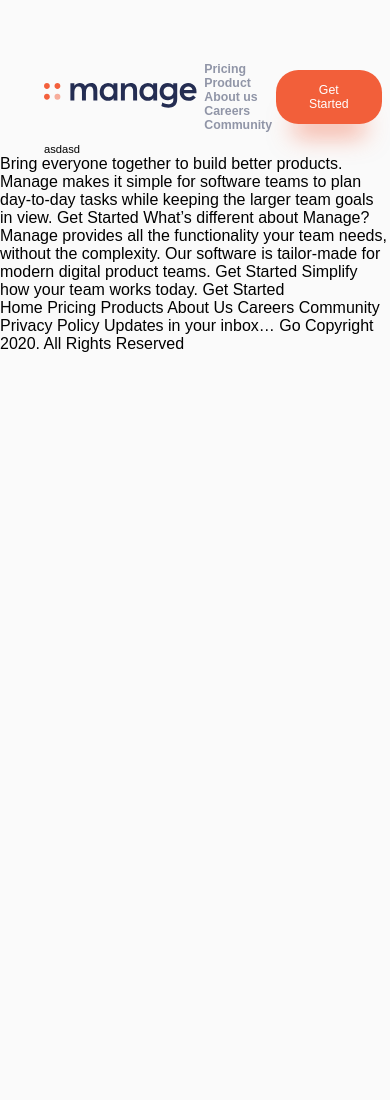
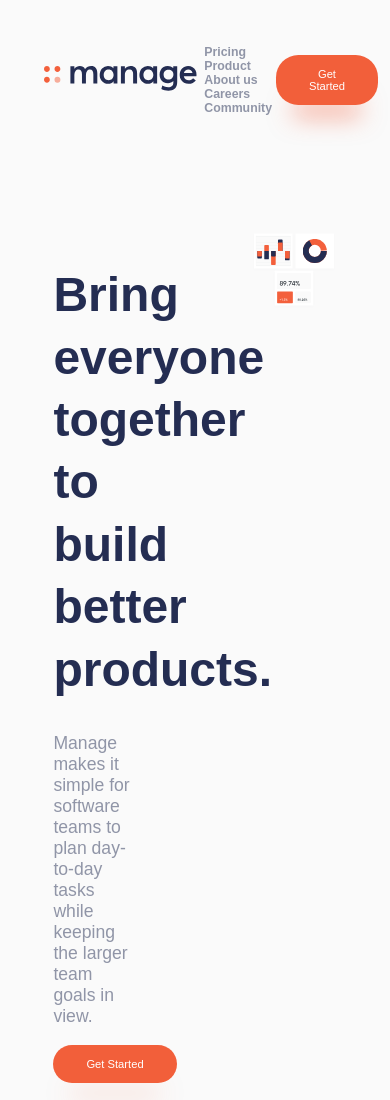
Before and after one commit to MarkusHeine/frontend-mentor-Manage-landing-page, a website built with webpack: page src/index.html in a window 390 px wide. Shown: the top 1100 px of the page. Before the commit the page ends 945 px from the top, so only its background shows below. Built offline with nearby package versions, Linux system fonts and the light colour scheme; files whose address does not match are found by name; a web font is replaced by a local one.

Commit message:
about section mobile & desktop

```diff
--- a/src/css/main.css
+++ b/src/css/main.css
@@ -1,7 +1,7 @@
 body {
     width: 100vw;
     min-height: 100vh;
-    margin: 6vh 0;
+    margin: 4vh 0;
     background-color: hsl(0, 0%, 98%);
     background-image: url("../assets/images/backgrounds/bg-simplify-section-desktop.svg");
     background-size: cover;
@@ -58,11 +58,24 @@
 
 button {
     font-family: "Be Vietnam", sans-serif;
-    font-size: 1.1em;
+    font-size: 0.7rem;
     -webkit-box-shadow: 0px 29px 25px -17px rgba(242, 95, 58, 0.51);
     -moz-box-shadow: 0px 29px 25px -17px rgba(242, 95, 58, 0.51);
     box-shadow: 0px 29px 25px -17px rgba(242, 95, 58, 0.51);
     cursor: pointer;
+    width: fit-content;
+}
+
+p {
+    font-size: 1.1em;
+    color: hsl(227, 12%, 61%);
+}
+
+h1 {
+    font-weight: 700;
+    font-size: 3em;
+    color: hsl(228, 39%, 23%);
+    line-height: 1.3;
 }
 
 .elem-shape {
@@ -94,6 +107,8 @@
 }
 
 /* HEADER */
+
+/* NAVIGATION */
 
 header {
     width: 88%;
@@ -165,12 +180,50 @@
     height: 25px;
 }
 
-header > .main {
-    background-color: transparent;
-    width: inherit;
+/* MAIN */
+
+main {
+    display: flex;
+    flex-direction: column;
+    width: 88%;
+    margin-top: 9vh;
+}
+
+#about {
+    margin-bottom: 3vh;
+    display: flex;
+    justify-content: center;
+    align-content: center;
+}
+
+#teaser {
+    width: 40%;
+    padding: 30px;
+}
+
+#teaser p {
+    width: 60%;
+}
+
+#chart {
+    width: 40%;
+    padding: 30px;
+}
+
+#chart img {
+    width: 100%;
 }
 
 @media screen and (max-width: 375px) {
+    h1 {
+        font-size: 2em;
+        text-align: center;
+    }
+
+    button {
+        font-size: 0.8em;
+    }
+
     .nav-desktop {
         display: none;
     }
@@ -178,4 +231,27 @@
     .nav-mobile {
         display: flex;
     }
+
+    #about {
+        flex-direction: column-reverse;
+        justify-content: center;
+    }
+
+    #teaser {
+        width: 100%;
+        padding: 0;
+        display: flex;
+        align-items: center;
+        flex-direction: column;
+    }
+
+    #teaser p {
+        width: 100%;
+        text-align: center;
+    }
+
+    #chart {
+        width: 100%;
+        padding: 0;
+    }
 }
--- a/src/index.html
+++ b/src/index.html
@@ -44,6 +44,7 @@
                             alt="manage logo"
                     /></a>
                     <img
+                        id="hamburger-btn"
                         src="./assets/images/icons/icon-hamburger.svg"
                         alt="open mobile menu"
                     />
@@ -58,18 +59,31 @@
                     </ul>
                 </div>
             </div>
-            <div class="main">
-                asdasd
-            </div>
         </header>
         <main>
-            Bring everyone together to build better products. Manage makes it
-            simple for software teams to plan day-to-day tasks while keeping the
-            larger team goals in view. Get Started What’s different about
-            Manage? Manage provides all the functionality your team needs,
-            without the complexity. Our software is tailor-made for modern
-            digital product teams. Get Started Simplify how your team works
-            today. Get Started
+            <div id="about">
+                <div id="teaser">
+                    <h1>
+                        Bring everyone together to build better products.
+                    </h1>
+                    <p>
+                        Manage makes it simple for software teams to plan
+                        day-to-day tasks while keeping the larger team goals in
+                        view.
+                    </p>
+                    <button class="elem-shape orange">Get Started</button>
+                </div>
+                <div id="chart">
+                    <img
+                        src="./assets/images/img/illustration-intro.svg"
+                        alt=""
+                    />
+                </div>
+            </div>
+            Get Started What’s different about Manage? Manage provides all the
+            functionality your team needs, without the complexity. Our software
+            is tailor-made for modern digital product teams. Get Started
+            Simplify how your team works today.
         </main>
         <footer>
             Home Pricing Products About Us Careers Community Privacy Policy
--- a/src/js/index.js
+++ b/src/js/index.js
@@ -1 +1,3 @@
-console.log("hello from index js");
+import { mobileNavigation } from "./mobileNavigation";
+
+mobileNavigation();
--- /dev/null
+++ b/src/js/mobileNavigation.js
@@ -0,0 +1,20 @@
+export const mobileNavigation = () => {
+    const hamburgerBtn = document.querySelector("img[id='hamburger-btn']");
+    const mobileLinks = document.querySelector(".mobile-links");
+    const body = document.querySelector("body");
+
+    let navOpen = false;
+
+    hamburgerBtn.addEventListener("click", () => {
+        navOpen = !navOpen;
+        if (!navOpen) {
+            hamburgerBtn.src = "./assets/images/icons/icon-hamburger.svg";
+            mobileLinks.style.display = "none";
+            body.classList.remove("body-bg-mobile");
+        } else {
+            hamburgerBtn.src = "./assets/images/icons/icon-close.svg";
+            mobileLinks.style.display = "flex";
+            body.classList.add("body-bg-mobile");
+        }
+    });
+};
```
